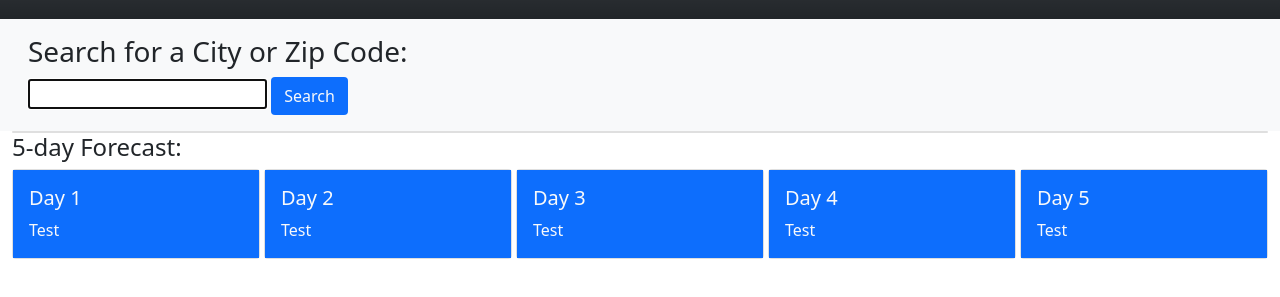
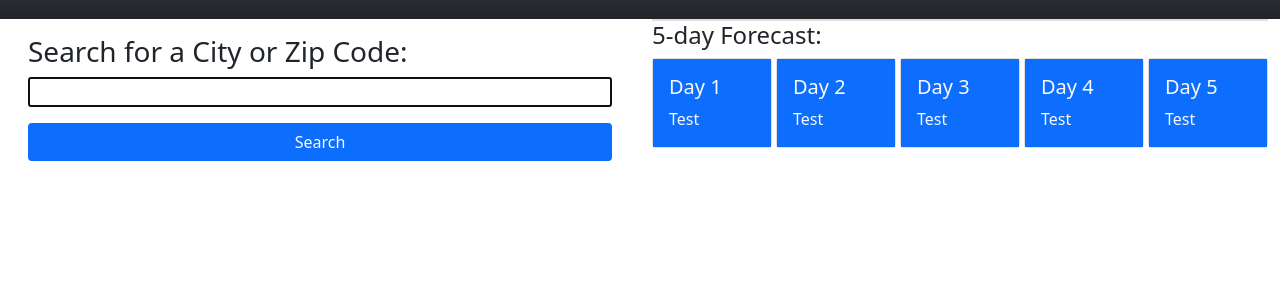
Before and after one commit to Veoprato/weather-dash, a plain HTML site: page index.html in a window 1280 px wide. Shown: the part 69-366 px from the top of the page. Drawn offline with nearby package versions, Linux system fonts and the light colour scheme.

Commit message:
add some styling

```diff
--- a/assets/css/style.css
+++ b/assets/css/style.css
@@ -0,0 +1,3 @@
+#user-form h3 {
+    margin-bottom: -0.5rem;
+}
--- a/index.html
+++ b/index.html
@@ -12,15 +12,15 @@
     <title>Weather Dash</title>
 </head>
 
-<body>
+<body class="d-flex flex-column">
     <div class="px-3 py-3 text-center bg-dark bg-gradient text-light">
         <h1>Weather Dash</h1>
     </div>
 
-    <main>
-        <div class="container-fluid bg-light">
+    <main class="d-flex flex-row">
+        <div class="container-fluid">
             <!-- search bar -->
-            <form id="user-form" class="card-body">
+            <form id="user-form" class="card-body d-grid gap-3">
                 <h3>Search for a City or Zip Code:</h3>
                 <input name="city-name" id="city-name" type="text" autofocus="true" class="form-input"/>
                 <button type="submit" class="btn bg-primary text-light">Search</button>
```
